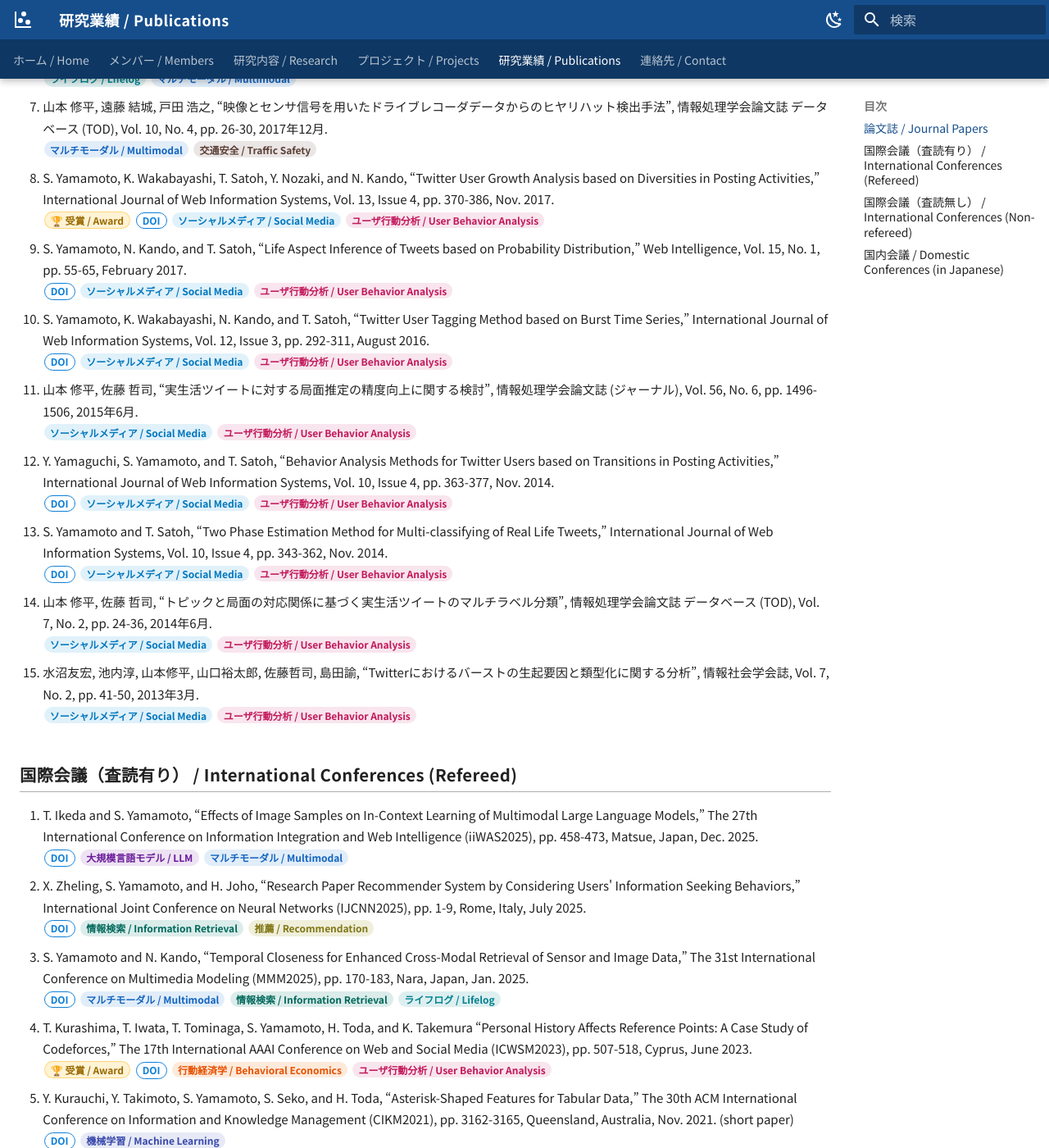
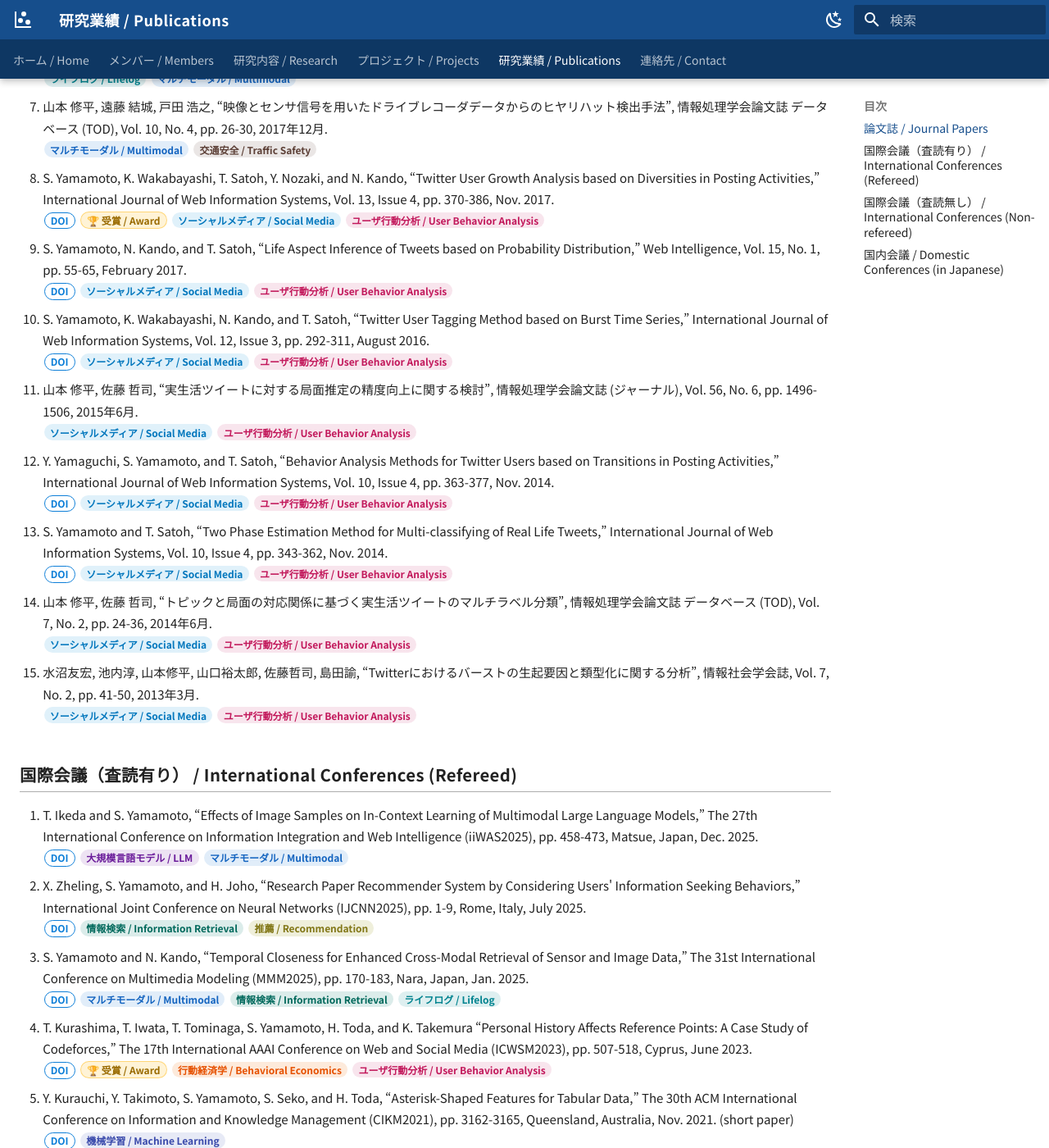
Before and after one commit to yamamotolab-tsukuba/yamamotolab-tsukuba.github.io, an MkDocs documentation site: the page built from docs/publications.md, in a window 1280 px wide and 1400 px high, scrolled down 958 px. Shown: the whole window at 82% size. Built offline with MkDocs 1.6.1 and Material for MkDocs 9.7.7, drawn with Linux system fonts in a browser that asks for light colours.

Commit message:
研究業績のバッジ順を修正：DOIを最左に，受賞バッジをその後ろに配置
Co-Authored-By: Claude Fable 5 <noreply@anthropic.com>

```diff
--- a/docs/publications.md
+++ b/docs/publications.md
@@ -28,7 +28,7 @@
 1. 瀧本 祥章, 山本 修平, 松林 達氏, 倉島 健, 戸田 浩之, “敵対的学習に基づくドメイン適応によるドライブレコーダを用いたヒヤリハットの検出及び分類”, 情報処理学会論文誌 データベース (TOD), Vol. 13, No. 3, pp. 1-9, 2020年7月.<br><span class="ptag ptag-mm">マルチモーダル / Multimodal</span> <span class="ptag ptag-ts">交通安全 / Traffic Safety</span>
 1. 瀧本 祥章, 山本 修平, 西村 拓哉, 戸田 浩之, “一人称画像と位置に基づくライフログセグメンテーション”, 日本データベース学会和文論文誌 (DBSJ Journal), Vol. 17-J, No. 5, 2019年3月.<br><span class="ptag ptag-ll">ライフログ / Lifelog</span> <span class="ptag ptag-mm">マルチモーダル / Multimodal</span>
 1. 山本 修平, 遠藤 結城, 戸田 浩之, “映像とセンサ信号を用いたドライブレコーダデータからのヒヤリハット検出手法”, 情報処理学会論文誌 データベース (TOD), Vol. 10, No. 4, pp. 26-30, 2017年12月.<br><span class="ptag ptag-mm">マルチモーダル / Multimodal</span> <span class="ptag ptag-ts">交通安全 / Traffic Safety</span>
-1. S. Yamamoto, K. Wakabayashi, T. Satoh, Y. Nozaki, and N. Kando, “Twitter User Growth Analysis based on Diversities in Posting Activities,” International Journal of Web Information Systems, Vol. 13, Issue 4, pp. 370-386, Nov. 2017.<br><span class="award-badge" title="2018 Emerald Literati Awards for Excellence International Journal of Web Information Systems, Outstanding Paper">🏆 受賞 / Award</span> [DOI](https://doi.org/10.1108/IJWIS-04-2017-0034){ .doi-link } <span class="ptag ptag-sm">ソーシャルメディア / Social Media</span> <span class="ptag ptag-uba">ユーザ行動分析 / User Behavior Analysis</span>
+1. S. Yamamoto, K. Wakabayashi, T. Satoh, Y. Nozaki, and N. Kando, “Twitter User Growth Analysis based on Diversities in Posting Activities,” International Journal of Web Information Systems, Vol. 13, Issue 4, pp. 370-386, Nov. 2017.<br>[DOI](https://doi.org/10.1108/IJWIS-04-2017-0034){ .doi-link } <span class="award-badge" title="2018 Emerald Literati Awards for Excellence International Journal of Web Information Systems, Outstanding Paper">🏆 受賞 / Award</span> <span class="ptag ptag-sm">ソーシャルメディア / Social Media</span> <span class="ptag ptag-uba">ユーザ行動分析 / User Behavior Analysis</span>
 1. S. Yamamoto, N. Kando, and T. Satoh, “Life Aspect Inference of Tweets based on Probability Distribution,” Web Intelligence, Vol. 15, No. 1, pp. 55-65, February 2017.<br>[DOI](https://doi.org/10.3233/WEB-170352){ .doi-link } <span class="ptag ptag-sm">ソーシャルメディア / Social Media</span> <span class="ptag ptag-uba">ユーザ行動分析 / User Behavior Analysis</span>
 1. S. Yamamoto, K. Wakabayashi, N. Kando, and T. Satoh, “Twitter User Tagging Method based on Burst Time Series,” International Journal of Web Information Systems, Vol. 12, Issue 3, pp. 292-311, August 2016.<br>[DOI](https://doi.org/10.1108/IJWIS-03-2016-0012){ .doi-link } <span class="ptag ptag-sm">ソーシャルメディア / Social Media</span> <span class="ptag ptag-uba">ユーザ行動分析 / User Behavior Analysis</span>
 1. 山本 修平, 佐藤 哲司, “実生活ツイートに対する局面推定の精度向上に関する検討”, 情報処理学会論文誌 (ジャーナル), Vol. 56, No. 6, pp. 1496-1506, 2015年6月.<br><span class="ptag ptag-sm">ソーシャルメディア / Social Media</span> <span class="ptag ptag-uba">ユーザ行動分析 / User Behavior Analysis</span>
@@ -42,12 +42,12 @@
 1. T. Ikeda and S. Yamamoto, “Effects of Image Samples on In-Context Learning of Multimodal Large Language Models,” The 27th International Conference on Information Integration and Web Intelligence (iiWAS2025), pp. 458-473, Matsue, Japan, Dec. 2025.<br>[DOI](https://doi.org/10.1007/978-3-032-11976-6_35){ .doi-link } <span class="ptag ptag-llm">大規模言語モデル / LLM</span> <span class="ptag ptag-mm">マルチモーダル / Multimodal</span>
 1. X. Zheling, S. Yamamoto, and H. Joho, “Research Paper Recommender System by Considering Users' Information Seeking Behaviors,” International Joint Conference on Neural Networks (IJCNN2025), pp. 1-9, Rome, Italy, July 2025.<br>[DOI](https://doi.org/10.1109/IJCNN64981.2025.11228351){ .doi-link } <span class="ptag ptag-ir">情報検索 / Information Retrieval</span> <span class="ptag ptag-rec">推薦 / Recommendation</span>
 1. S. Yamamoto and N. Kando, “Temporal Closeness for Enhanced Cross-Modal Retrieval of Sensor and Image Data,” The 31st International Conference on Multimedia Modeling (MMM2025), pp. 170-183, Nara, Japan, Jan. 2025.<br>[DOI](https://doi.org/10.1007/978-981-96-2071-5_13){ .doi-link } <span class="ptag ptag-mm">マルチモーダル / Multimodal</span> <span class="ptag ptag-ir">情報検索 / Information Retrieval</span> <span class="ptag ptag-ll">ライフログ / Lifelog</span>
-1. T. Kurashima, T. Iwata, T. Tominaga, S. Yamamoto, H. Toda, and K. Takemura “Personal History Affects Reference Points: A Case Study of Codeforces,” The 17th International AAAI Conference on Web and Social Media (ICWSM2023), pp. 507-518, Cyprus, June 2023.<br><span class="award-badge" title="Outstanding User Modeling Paper">🏆 受賞 / Award</span> [DOI](https://doi.org/10.1609/icwsm.v17i1.22164){ .doi-link } <span class="ptag ptag-be">行動経済学 / Behavioral Economics</span> <span class="ptag ptag-uba">ユーザ行動分析 / User Behavior Analysis</span>
+1. T. Kurashima, T. Iwata, T. Tominaga, S. Yamamoto, H. Toda, and K. Takemura “Personal History Affects Reference Points: A Case Study of Codeforces,” The 17th International AAAI Conference on Web and Social Media (ICWSM2023), pp. 507-518, Cyprus, June 2023.<br>[DOI](https://doi.org/10.1609/icwsm.v17i1.22164){ .doi-link } <span class="award-badge" title="Outstanding User Modeling Paper">🏆 受賞 / Award</span> <span class="ptag ptag-be">行動経済学 / Behavioral Economics</span> <span class="ptag ptag-uba">ユーザ行動分析 / User Behavior Analysis</span>
 1. Y. Kurauchi, Y. Takimoto, S. Yamamoto, S. Seko, and H. Toda, “Asterisk-Shaped Features for Tabular Data,” The 30th ACM International Conference on Information and Knowledge Management (CIKM2021), pp. 3162-3165, Queensland, Australia, Nov. 2021. (short paper)<br>[DOI](https://doi.org/10.1145/3459637.3482059){ .doi-link } <span class="ptag ptag-ml">機械学習 / Machine Learning</span>
 1. T. Tominaga, S. Yamamoto, T. Kurashima, and H. Toda, “Effects of Personal Characteristics on Temporal Response Patterns in Ecological Momentary,” The 18th IFIP TC13 International Conference on Human-Computer Interaction (INTERACT2021), pp.3-22, Bari, Italy, Aug. 2021. (acceptance rate=29%)<br>[DOI](https://doi.org/10.1007/978-3-030-85607-6_1){ .doi-link } <span class="ptag ptag-uba">ユーザ行動分析 / User Behavior Analysis</span> <span class="ptag ptag-hc">ヘルスケア / Healthcare</span>
 1. S. Yamamoto, T. Kurashima, and H. Toda, “Identifying Near-Miss Traffic Incidents in Event Recorder Data”, The 24th Pacific-Asia Conference on Knowledge Discovery and Data Mining (PAKDD2020), pp. 717-728, Singapore, May 2020. (acceptance rate=21%)<br>[DOI](https://doi.org/10.1007/978-3-030-47436-2_54){ .doi-link } <span class="ptag ptag-mm">マルチモーダル / Multimodal</span> <span class="ptag ptag-ts">交通安全 / Traffic Safety</span>
 1. Y. Takimoto, Y. Tanaka, T. Kurashima, S. Yamamoto, M. Okawa, and H. Toda, “Predicting Traffic Accidents with Event Recorder Data”, The 3rd ACM SIGSPATIAL Workshop on Prediction of Human Mobility (PredictGIS), pp. 11-14, Chicago, USA, Nov. 2019.<br>[DOI](https://doi.org/10.1145/3356995.3364535){ .doi-link } <span class="ptag ptag-mm">マルチモーダル / Multimodal</span> <span class="ptag ptag-ts">交通安全 / Traffic Safety</span>
-1. S. Yamamoto, K. Wakabayashi, N. Kando, T. Satoh, “Who are Growth Users?: Analyzing and Predicting Intended Twitter User Growth,” The 18th International Conference on Information Integration and Web-based Applications & Services (iiWAS2016), pp. 66-73, Singapore, Nov. 2016.<br><span class="award-badge" title="Best Paper Award">🏆 受賞 / Award</span> [DOI](https://doi.org/10.1145/3011141.3011145){ .doi-link } <span class="ptag ptag-sm">ソーシャルメディア / Social Media</span> <span class="ptag ptag-uba">ユーザ行動分析 / User Behavior Analysis</span>
+1. S. Yamamoto, K. Wakabayashi, N. Kando, T. Satoh, “Who are Growth Users?: Analyzing and Predicting Intended Twitter User Growth,” The 18th International Conference on Information Integration and Web-based Applications & Services (iiWAS2016), pp. 66-73, Singapore, Nov. 2016.<br>[DOI](https://doi.org/10.1145/3011141.3011145){ .doi-link } <span class="award-badge" title="Best Paper Award">🏆 受賞 / Award</span> <span class="ptag ptag-sm">ソーシャルメディア / Social Media</span> <span class="ptag ptag-uba">ユーザ行動分析 / User Behavior Analysis</span>
 1. S. Yamamoto, N. Kando, and T. Satoh, “Continuous Recipe Selection Model based on Cooking History,” The 8th International Conference on Social Informatics (SocInfo2016), pp. 138-151, Bellevue, Washington, Nov. 2016.<br>[DOI](https://doi.org/10.1007/978-3-319-47880-7_9){ .doi-link } <span class="ptag ptag-rec">推薦 / Recommendation</span> <span class="ptag ptag-uba">ユーザ行動分析 / User Behavior Analysis</span>
 1. S. Yamamoto, N. Kando, and T. Satoh, “User-User Relationship Migration Observed in Communication Activity,” The 24th Conference on User Modeling, Adaption and Personalization (UMAP2016), pp. 297-298, Halifax, Canada, July 2016. (poster paper)<br>[DOI](https://doi.org/10.1145/2930238.2930268){ .doi-link } <span class="ptag ptag-sm">ソーシャルメディア / Social Media</span> <span class="ptag ptag-uba">ユーザ行動分析 / User Behavior Analysis</span>
 1. H. Joho, A. Jatowt, R. Blanco, H. Yu, and S. Yamamoto, “Building Text Collections for Evaluating Temporal IR,” The 39th Annual ACM Special Interest Group on Information Retrieval Conference (SIGIR2016), pp. 677-680, Pisa, Italy, July 2016. (short paper)<br>[DOI](https://doi.org/10.1145/2911451.2914673){ .doi-link } <span class="ptag ptag-ir">情報検索 / Information Retrieval</span> <span class="ptag ptag-eval">評価基盤 / Evaluation Resources</span>
```
